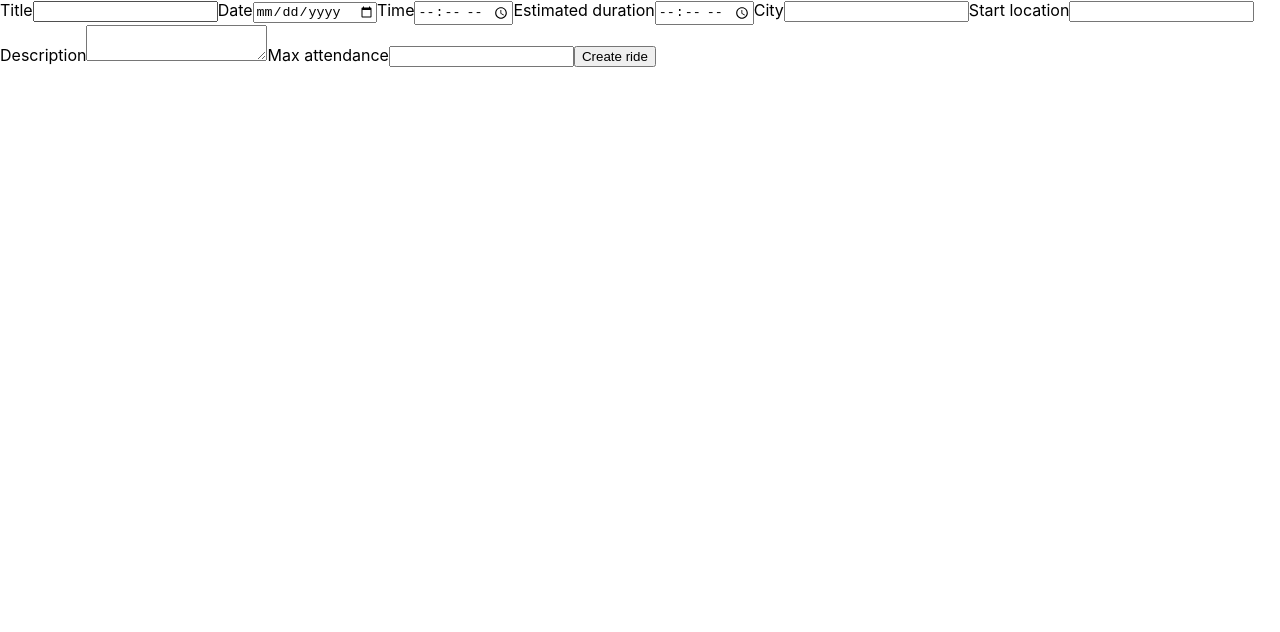
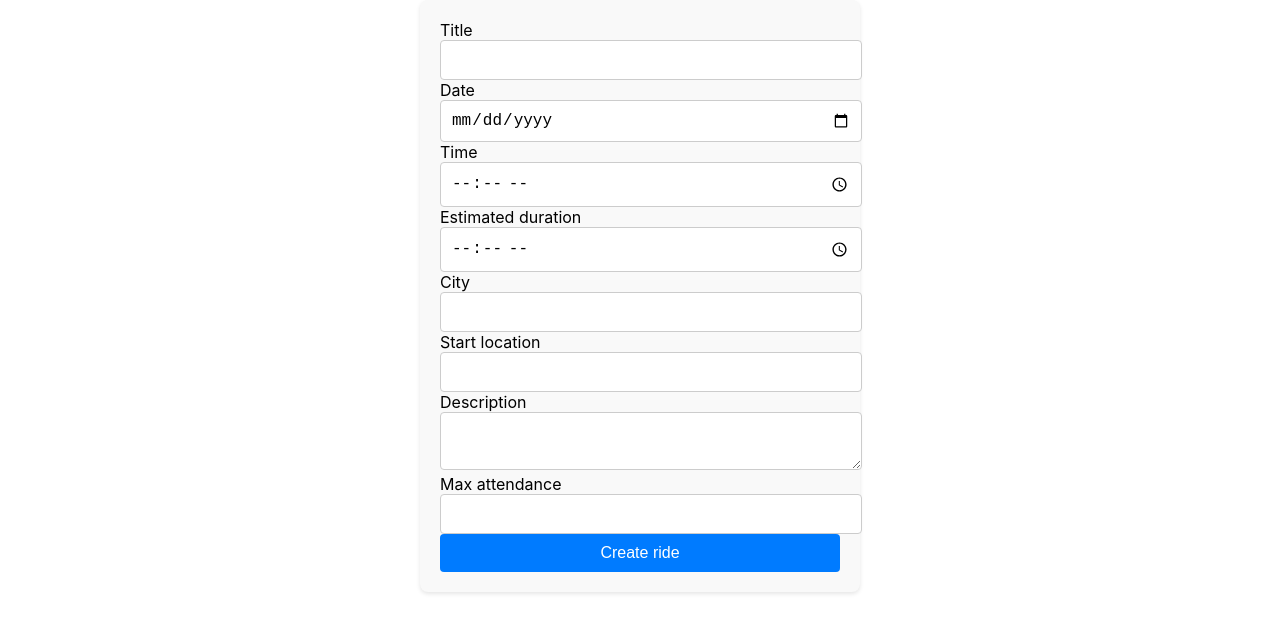
Before and after one commit to veronika-luthar/ride-along, a React (Create React App) app in the folder frontend/: page /create-ride in a window 1280 px wide. Shown: the top 632 px of the page. Built offline with nearby package versions, Linux system fonts and the light colour scheme.

Commit message:
Update style

```diff
--- a/frontend/src/components/CreateRide.js
+++ b/frontend/src/components/CreateRide.js
@@ -1,5 +1,7 @@
 import axios from "axios";
 import { useState } from "react";
+import '../styles/FormStyles.css';
+
 
 export default function Form() {
     const [input, setInput] = useState({
@@ -36,7 +38,7 @@ export default function Form() {
 
     return (
         <>
-            <form onSubmit={handleSubmit}>
+            <form onSubmit={handleSubmit} className="form-container">
                 <label>
                     Title
                     <input
@@ -44,6 +46,7 @@ export default function Form() {
                         onChange={handleChange}
                         type="text"
                         id="title"
+                        className="form-input"
                         required
                     />
                 </label>
@@ -54,6 +57,7 @@ export default function Form() {
                         onChange={handleChange}
                         type="date"
                         id="date"
+                        className="form-input"
                         required
                     />
                 </label>
@@ -64,6 +68,7 @@ export default function Form() {
                         onChange={handleChange}
                         type="time"
                         id="time"
+                        className="form-input"
                         required
                     />
                 </label>
@@ -74,6 +79,7 @@ export default function Form() {
                         onChange={handleChange}
                         type="time"
                         id="estimated_duration"
+                        className="form-input"
                         required
                     />
                 </label>
@@ -84,6 +90,7 @@ export default function Form() {
                         onChange={handleChange}
                         type="text"
                         id="city"
+                        className="form-input"
                         required
                     />
                 </label>
@@ -94,6 +101,7 @@ export default function Form() {
                         onChange={handleChange}
                         type="text"
                         id="start_location"
+                        className="form-input"
                         required
                     />
                 </label>
@@ -103,6 +111,7 @@ export default function Form() {
                         value={input.description}
                         onChange={handleChange}
                         id="description"
+                        className="form-input"
                     />
                 </label>
                 <label>
@@ -112,9 +121,10 @@ export default function Form() {
                         onChange={handleChange}
                         type="number"
                         id="max_attendance"
+                        className="form-input"
                     />
                 </label>
-                <input type="submit" value="Create ride"></input>
+                <input type="submit" value="Create ride" className="form-button"></input>
             </form>
         </>
     );
```
